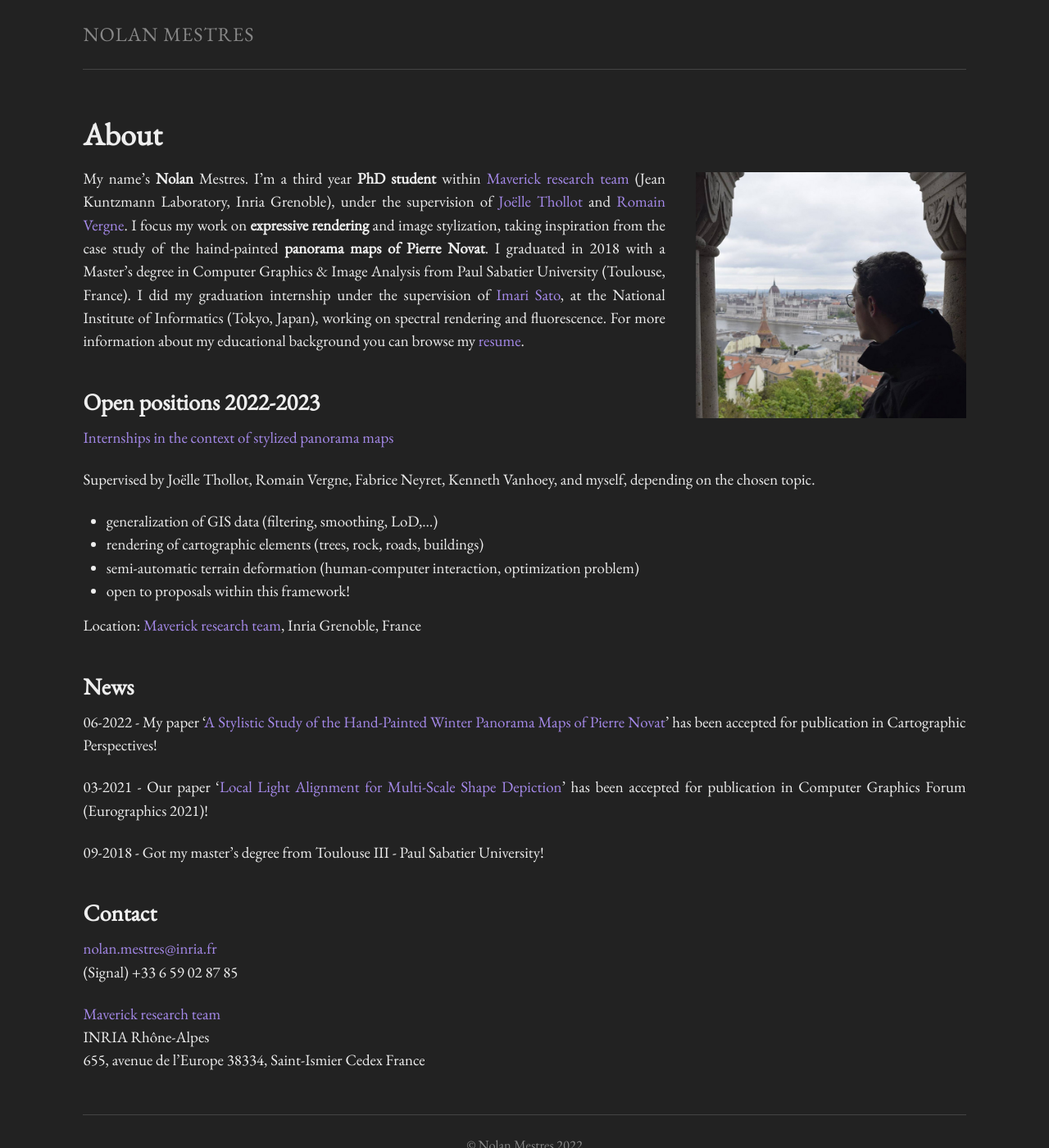
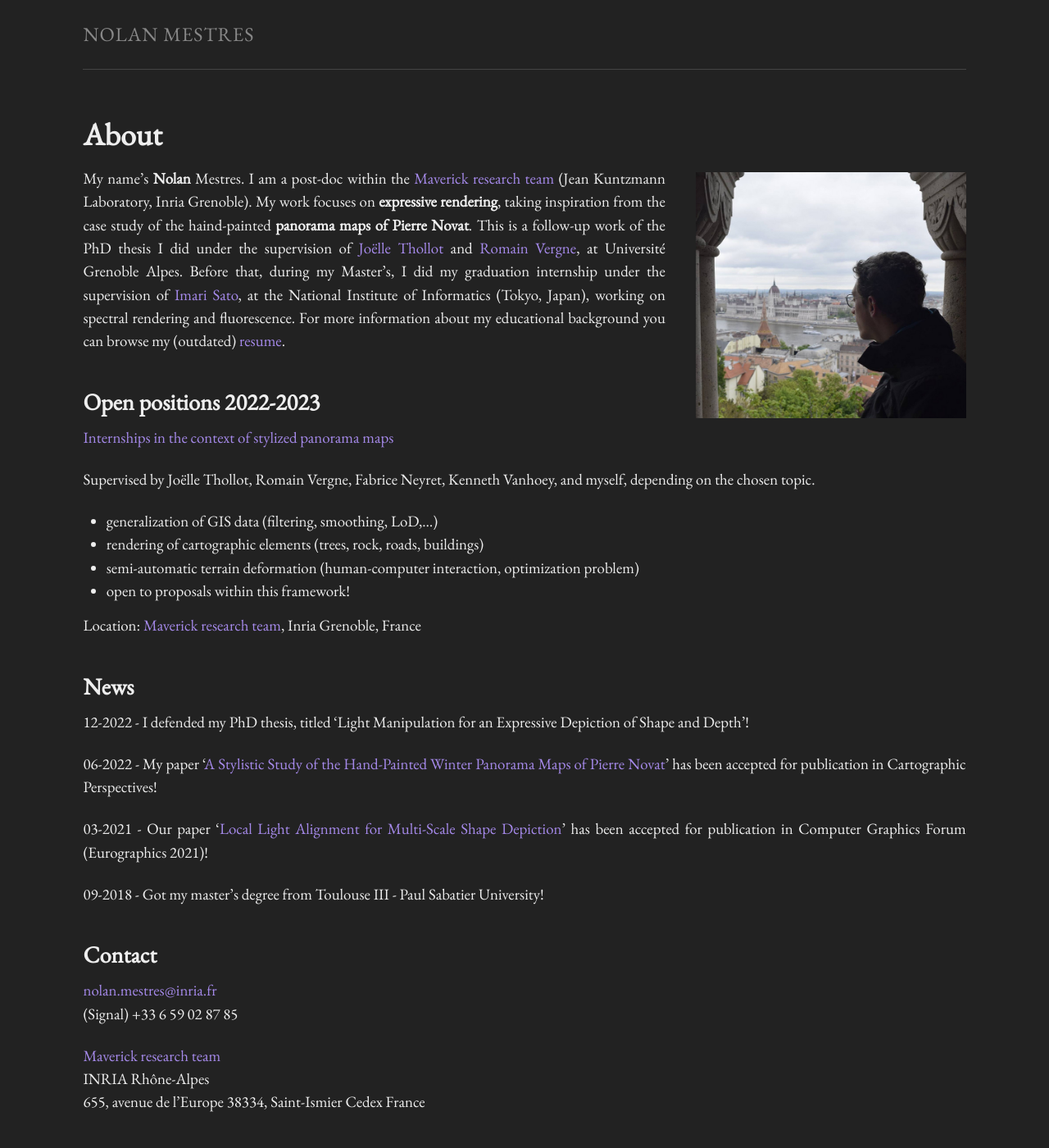
Before and after one commit to Nalonoid/nalonoid.github.io, a Jekyll site: the page built from index.md, in a window 1280 px wide and 1400 px high. Shown: the whole window at 82% size. Built offline with Jekyll 4.4.1, drawn with Linux system fonts in a browser that asks for light colours.

Commit message:
update news, phd->post-doc!

```diff
--- a/index.md
+++ b/index.md
@@ -6,8 +6,8 @@ permalink: /
 
 {% include image.html me="1" height="300px" align="right" caption="" %}
 
-My name’s **Nolan** Mestres. I’m a third year **PhD student** within [Maverick research team] (Jean Kuntzmann Laboratory, Inria Grenoble), under the supervision of [Joëlle Thollot] and [Romain Vergne]. I focus my work on **expressive rendering** and image stylization, taking inspiration from the case study of the haind-painted **panorama maps of Pierre Novat**.
-I graduated in 2018 with a Master's degree in Computer Graphics & Image Analysis from Paul Sabatier University (Toulouse, France). I did my graduation internship under the supervision of [Imari Sato], at the National Institute of Informatics (Tokyo, Japan), working on spectral rendering and fluorescence. For more information about my educational background you can browse my [resume].
+My name’s **Nolan** Mestres. I am a post-doc within the [Maverick research team] (Jean Kuntzmann Laboratory, Inria Grenoble). My work focuses on **expressive rendering**, taking inspiration from the case study of the haind-painted **panorama maps of Pierre Novat**.
+This is a follow-up work of the PhD thesis I did under the supervision of [Joëlle Thollot] and [Romain Vergne], at Université Grenoble Alpes. Before that, during my Master's, I did my graduation internship under the supervision of [Imari Sato], at the National Institute of Informatics (Tokyo, Japan), working on spectral rendering and fluorescence. For more information about my educational background you can browse my (outdated) [resume].
 
 ## Open positions 2022-2023
 
@@ -23,6 +23,8 @@ Supervised by Joëlle Thollot, Romain Vergne, Fabrice Neyret, Kenneth Vanhoey, a
 Location: [Maverick research team], Inria Grenoble, France
 
 ## News
+
+12-2022 - I defended my PhD thesis, titled 'Light Manipulation for an Expressive Depiction of Shape and Depth'!
 
 06-2022 - My paper '[A Stylistic Study of the Hand-Painted Winter Panorama Maps of Pierre Novat]' has been accepted for publication in Cartographic Perspectives!
 
```
